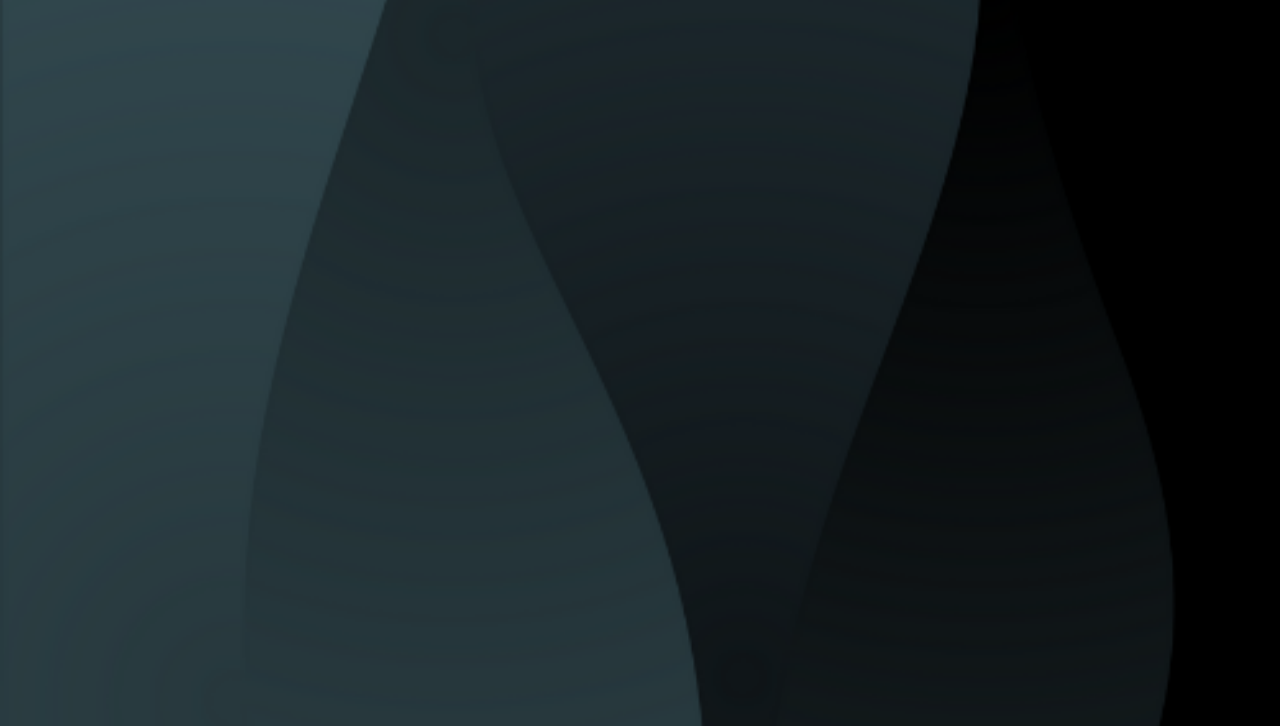
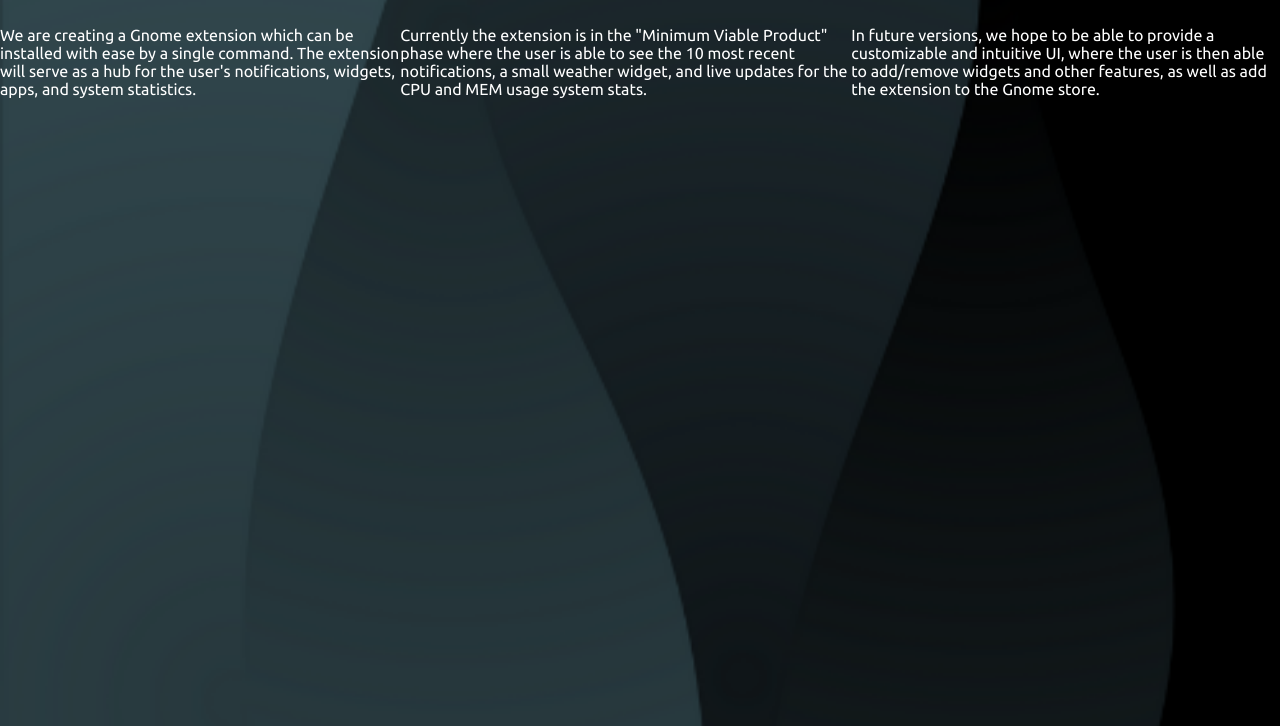
Before and after one commit to gnome-hub/gnome-hub.github.io, a plain HTML site: page about.html in a window 1280 px wide. Shown: the part 74-800 px from the top of the page. Drawn offline with nearby package versions, Linux system fonts and the light colour scheme.

Commit message:
Update about.html

```diff
--- a/about.html
+++ b/about.html
@@ -30,6 +30,9 @@
     </nav>
 
     <section class="about" id="about" style="background-image: url('img/background.png');">
+	    <p>We are creating a Gnome extension which can be installed with ease by a single command. The extension will serve as a hub for the user's notifications, widgets, apps, and system statistics.</p>
+	    <p>Currently the extension is in the "Minimum Viable Product" phase where the user is able to see the 10 most recent notifications, a small weather widget, and live updates for the CPU and MEM usage system stats.</p>
+	    <p>In future versions, we hope to be able to provide a customizable and intuitive UI, where the user is then able to add/remove widgets and other features, as well as add the extension to the Gnome store.</p>
     </section>
 
 
```
